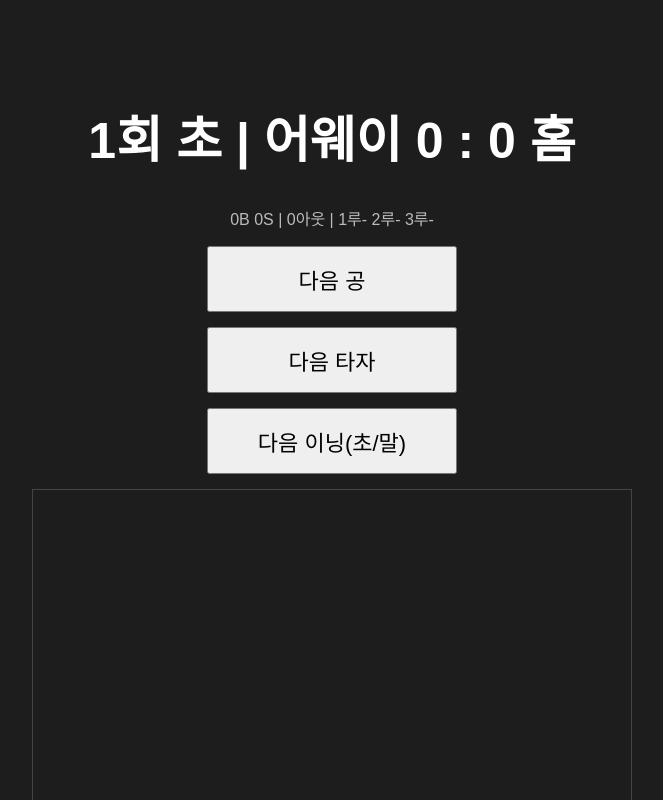
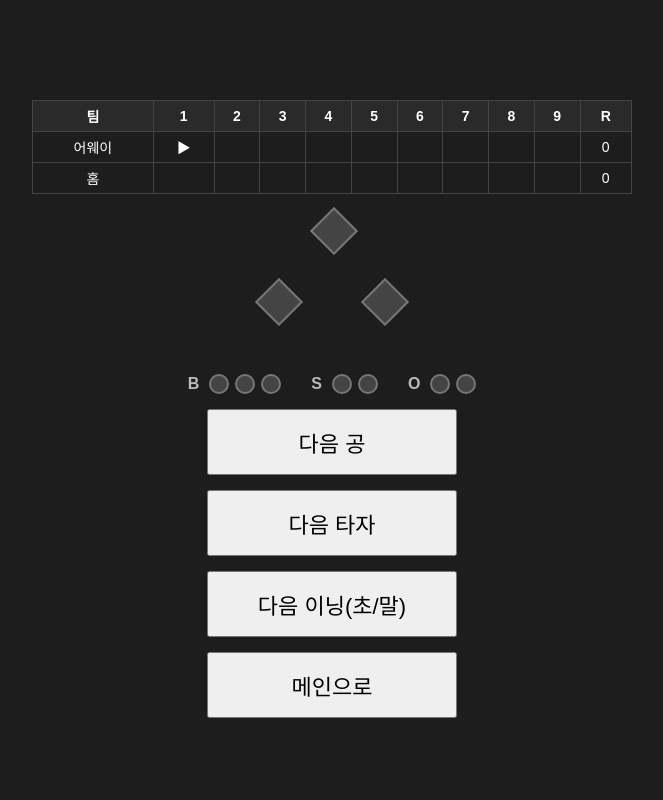
Before and after one commit to LEEMUYEONG/BALLSIM, a plain HTML site: page index.html in a window 1280 px wide. Both pictures are taken after a click on the button "경기 시작". Shown: the top 800 px of the page, without its empty margins (308-971 px from the left). Drawn offline with Linux system fonts and the light colour scheme.

Commit message:
경기 UI 설정 초기

```diff
--- a/index.html
+++ b/index.html
@@ -24,14 +24,41 @@
 </div>
 
 <div class="container" id="gameScreen" style="display:none; width:600px;">
-    <h1 id="scoreBoard">0회 초 | 어웨이 0 : 0 홈</h1>
-    <p id="statusLine">0B 0S | 0아웃 | 주자: -</p>
+
+    <table id="inningBoard" class="scoreboard"></table>
+
+    <div class="diamond-wrap">
+        <div class="diamond">
+            <div class="base base-2" id="base2"></div>
+            <div class="base base-3" id="base3"></div>
+            <div class="base base-1" id="base1"></div>
+        </div>
+    </div>
+
+    <div class="count-row">
+        <div class="count-group">
+            <span class="count-label">B</span>
+            <div class="dot" id="ball1"></div>
+            <div class="dot" id="ball2"></div>
+            <div class="dot" id="ball3"></div>
+        </div>
+        <div class="count-group">
+            <span class="count-label">S</span>
+            <div class="dot" id="strike1"></div>
+            <div class="dot" id="strike2"></div>
+        </div>
+        <div class="count-group">
+            <span class="count-label">O</span>
+            <div class="dot" id="out1"></div>
+            <div class="dot" id="out2"></div>
+        </div>
+    </div>
 
     <button id="btnNextPitch">다음 공</button>
     <button id="btnNextBatter">다음 타자</button>
     <button id="btnNextHalfInning">다음 이닝(초/말)</button>
 
-    <div id="logBox" style="text-align:left; height:350px; overflow-y:auto; border:1px solid #444; padding:10px; margin-top:15px;"></div>
+    <div id="logBox"></div>
     <button id="btnBackToMain">메인으로</button>
 </div>
 
--- a/main.js
+++ b/main.js
@@ -66,13 +66,57 @@ function setupGame() {
 }
 
 function updateUI() {
-    const half = game.topOfInning ? "초" : "말";
-    scoreBoard.textContent = `${game.inning}회 ${half} | 어웨이 ${game.awayScore} : ${game.homeScore} 홈`;
+    updateScoreboard();
+    updateDiamond();
+    updateCount();
+}
 
-    const baseText = `1루${game.bases[0] ? "●" : "-"} 2루${game.bases[1] ? "●" : "-"} 3루${game.bases[2] ? "●" : "-"}`;
-    statusLine.textContent = `${game.balls}B ${game.strikes}S | ${game.outs}아웃 | ${baseText}`;
+function updateScoreboard() {
+    const board = document.getElementById("inningBoard");
+    let html = "<tr><th>팀</th>";
+    for (let i = 1; i <= game.maxInning; i++) {
+        html += `<th>${i}</th>`;
+    }
+    html += "<th>R</th></tr>";
 
-    if (game.isGameOver) {
-        statusLine.textContent += " | 경기 종료";
+    html += "<tr><td>어웨이</td>";
+    for (let i = 1; i <= game.maxInning; i++) {
+        html += `<td>${getInningScore(true, i)}</td>`;
+    }
+    html += `<td>${game.awayScore}</td></tr>`;
+
+    html += "<tr><td>홈</td>";
+    for (let i = 1; i <= game.maxInning; i++) {
+        html += `<td>${getInningScore(false, i)}</td>`;
+    }
+    html += `<td>${game.homeScore}</td></tr>`;
+
+    board.innerHTML = html;
+}
+
+// 이닝별 득점 기록이 아직 없으므로, 현재 이닝만 강조 표시하는 임시 버전
+function getInningScore(isAway, inningNum) {
+    if (inningNum === game.inning) {
+        const isCurrentHalf = isAway === game.topOfInning;
+        return isCurrentHalf ? (game.topOfInning ? "▶" : "▶") : "";
+    }
+    return "";
+}
+
+function updateDiamond() {
+    document.getElementById("base1").classList.toggle("active", game.bases[0]);
+    document.getElementById("base2").classList.toggle("active", game.bases[1]);
+    document.getElementById("base3").classList.toggle("active", game.bases[2]);
+}
+
+function updateCount() {
+    for (let i = 1; i <= 3; i++) {
+        document.getElementById(`ball${i}`).classList.toggle("active-ball", i <= game.balls);
+    }
+    for (let i = 1; i <= 2; i++) {
+        document.getElementById(`strike${i}`).classList.toggle("active-strike", i <= game.strikes);
+    }
+    for (let i = 1; i <= 2; i++) {
+        document.getElementById(`out${i}`).classList.toggle("active-out", i <= game.outs);
     }
 }
--- a/style.css
+++ b/style.css
@@ -38,3 +38,97 @@ button{
 
     cursor:pointer;
 }
+
+/* 스코어보드 */
+.scoreboard{
+    width:100%;
+    border-collapse:collapse;
+    margin-bottom:20px;
+    font-size:14px;
+}
+
+.scoreboard td, .scoreboard th{
+    border:1px solid #444;
+    padding:5px;
+    text-align:center;
+}
+
+.scoreboard th{
+    background:#2a2a2a;
+}
+
+/* 다이아몬드 */
+.diamond-wrap{
+    display:flex;
+    justify-content:center;
+    margin:20px 0;
+}
+
+.diamond{
+    position:relative;
+    width:140px;
+    height:140px;
+}
+
+.base{
+    position:absolute;
+    width:30px;
+    height:30px;
+    background:#444;
+    border:2px solid #777;
+    transform:rotate(45deg);
+    transition:background 0.2s;
+}
+
+.base-1{ right:0; bottom:35px; }
+.base-2{ left:55px; top:0; }
+.base-3{ left:0; bottom:35px; }
+
+.base.active{
+    background:#ffd400;
+    border-color:#ffea70;
+}
+
+/* 볼/스트라이크/아웃 카운트 */
+.count-row{
+    display:flex;
+    justify-content:center;
+    gap:30px;
+    margin-bottom:15px;
+}
+
+.count-group{
+    display:flex;
+    align-items:center;
+    gap:6px;
+}
+
+.count-label{
+    font-weight:bold;
+    margin-right:4px;
+    color:#bbbbbb;
+}
+
+.dot{
+    width:16px;
+    height:16px;
+    border-radius:50%;
+    background:#444;
+    border:2px solid #777;
+    transition:background 0.2s;
+}
+
+.dot.active-ball{
+    background:#4caf50;
+    border-color:#7fd989;
+}
+
+.dot.active-strike{
+    background:#f44336;
+    border-color:#ff8a80;
+}
+
+.dot.active-out{
+    background:#ffffff;
+    border-color:#cccccc;
+}
```
